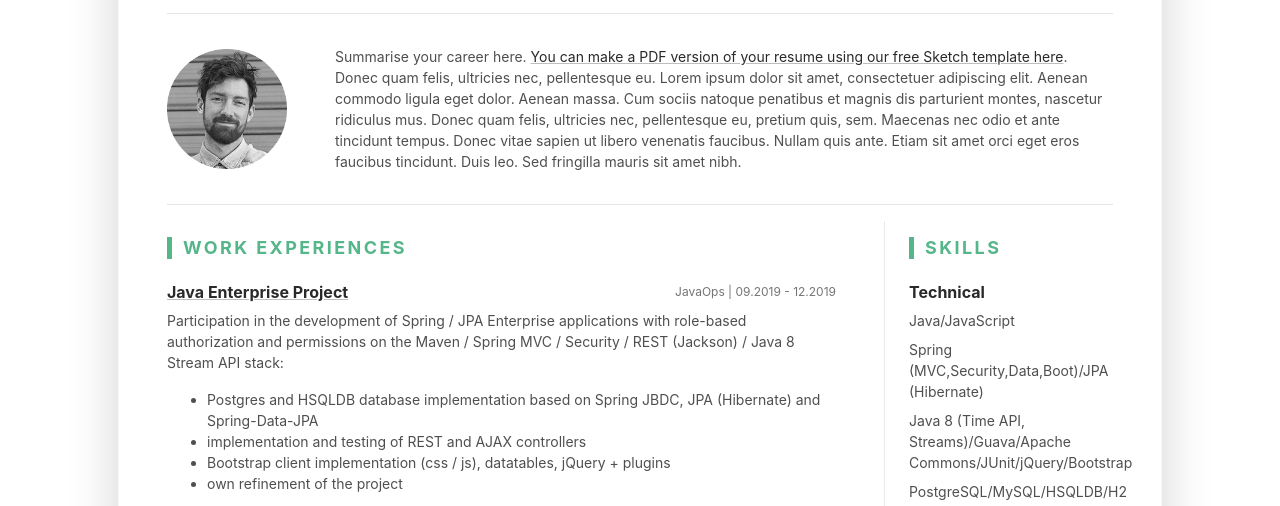
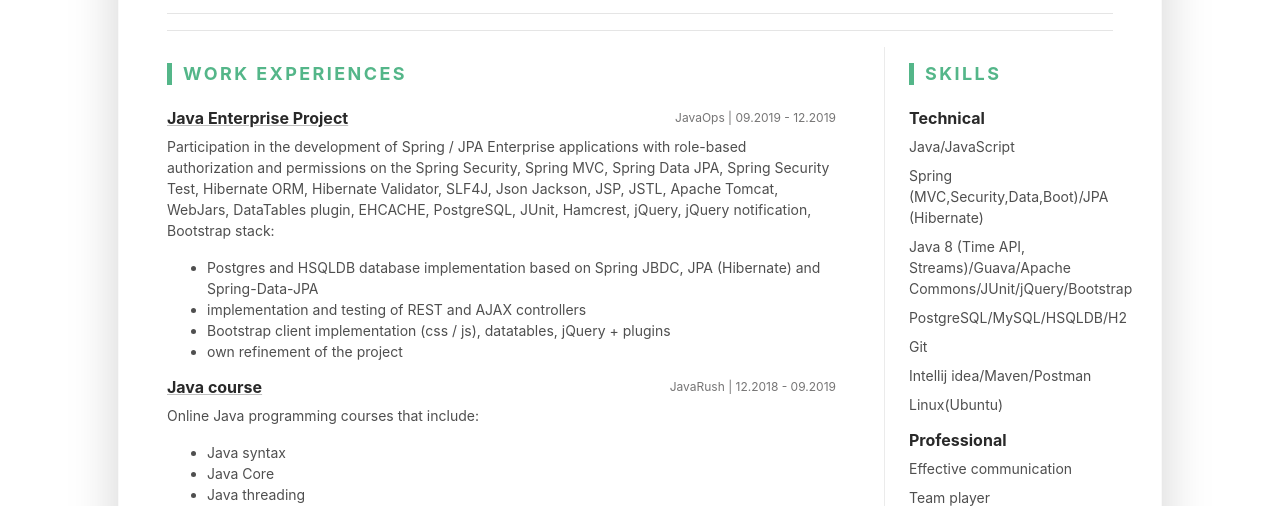
Before and after one commit to enjoy13/CV_Roman_Pobihushka.github.io, a plain HTML site: page index.html in a window 1280 px wide. Shown: the part 294-800 px from the top of the page. Drawn offline with Linux system fonts and the light colour scheme.

Commit message:
Update index.html

```diff
--- a/index.html
+++ b/index.html
@@ -52,14 +52,14 @@
 
 				</div><!--//resume-header-->
 				<hr>
-				<div class="resume-intro py-3">
+				<!-- <div class="resume-intro py-3">
 					<div class="media flex-column flex-md-row align-items-center">
 						<img class="resume-profile-image mb-3 mb-md-0 mr-md-5 ml-md-0 rounded mx-auto" src="assets/images/resume-profile.png" alt="image">
 						<div class="media-body text-left">
 							<p class="mb-0">Summarise your career here. <a class="theme-link" href="https://themes.3rdwavemedia.com/resources/sketch-template/resume-sketch-sketch-resume-template-for-software-developers/" target="_blank">You can make a PDF version of your resume using our free Sketch template here</a>. Donec quam felis, ultricies nec, pellentesque eu. Lorem ipsum dolor sit amet, consectetuer adipiscing elit. Aenean commodo ligula eget dolor. Aenean massa. Cum sociis natoque penatibus et magnis dis parturient montes, nascetur ridiculus mus. Donec quam felis, ultricies nec, pellentesque eu, pretium quis, sem.  Maecenas nec odio et ante tincidunt tempus. Donec vitae sapien ut libero venenatis faucibus. Nullam quis ante. Etiam sit amet orci eget eros faucibus tincidunt. Duis leo. Sed fringilla mauris sit amet nibh. </p>
-						</div><!--//media-body-->
-					</div>
-				</div><!--//resume-intro-->
+						</div>//media-body-->
+				<!-- 	</div>
+				</div> -->
 				<hr>
 				<div class="resume-body">
 					<div class="row">
@@ -72,7 +72,7 @@
 										<div class="item-meta col-12 col-md-6 col-lg-4 text-muted text-left text-md-right">JavaOps | 09.2019 - 12.2019</div>
 									</div>
 									<div class="item-content">
-										<p>Participation in the development of Spring / JPA Enterprise applications with role-based authorization and permissions on the Maven / Spring MVC / Security / REST (Jackson) / Java 8 Stream API stack:
+										<p>Participation in the development of Spring / JPA Enterprise applications with role-based authorization and permissions on the Spring Security, Spring MVC, Spring Data JPA, Spring Security Test, Hibernate ORM, Hibernate Validator, SLF4J, Json Jackson, JSP, JSTL, Apache Tomcat, WebJars, DataTables plugin, EHCACHE, PostgreSQL, JUnit, Hamcrest, jQuery, jQuery notification, Bootstrap stack:
 										</p>
 										<ul class="resume-list">
 											<li>Postgres and HSQLDB database implementation based on Spring JBDC, JPA (Hibernate) and Spring-Data-JPA</li>
```
